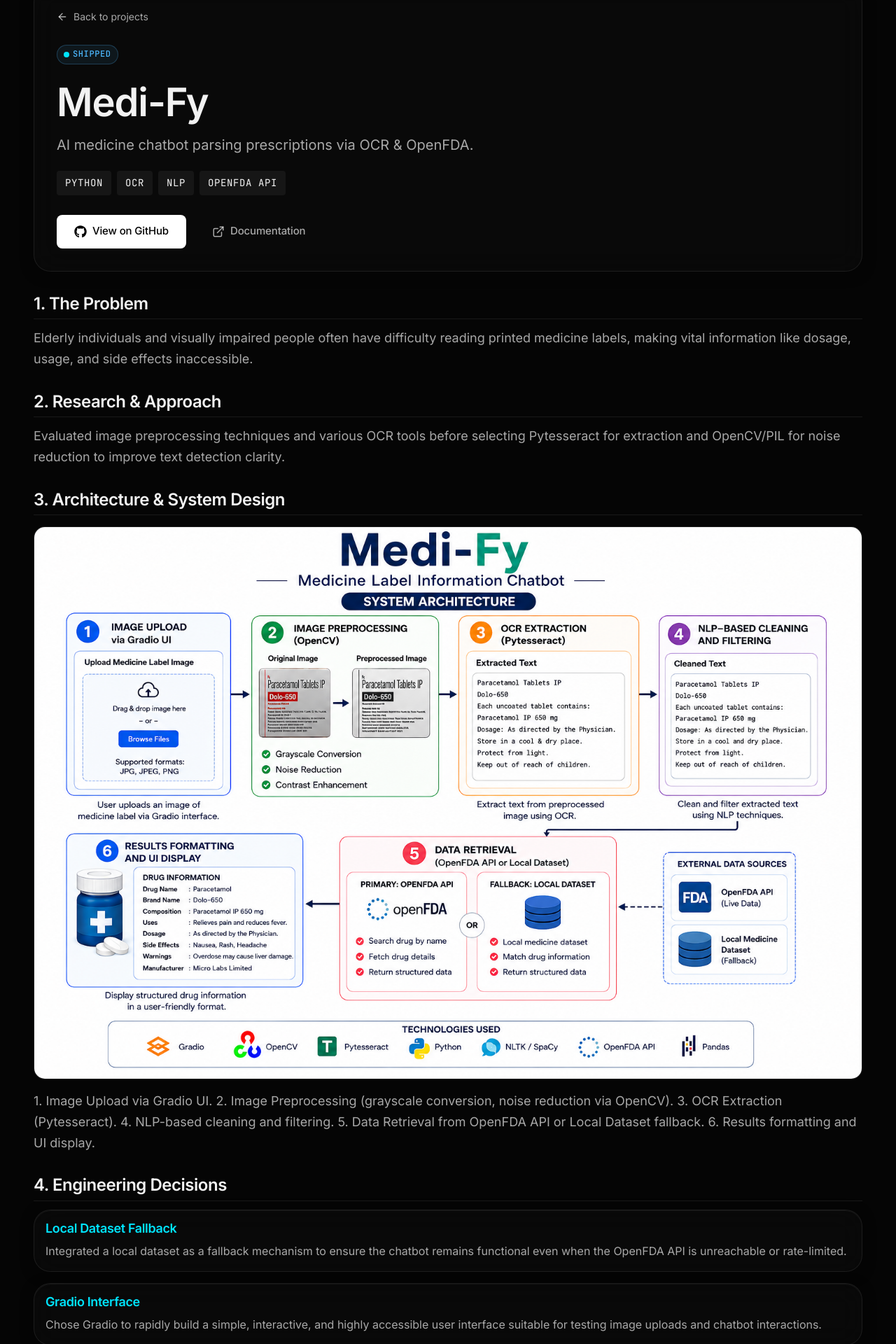
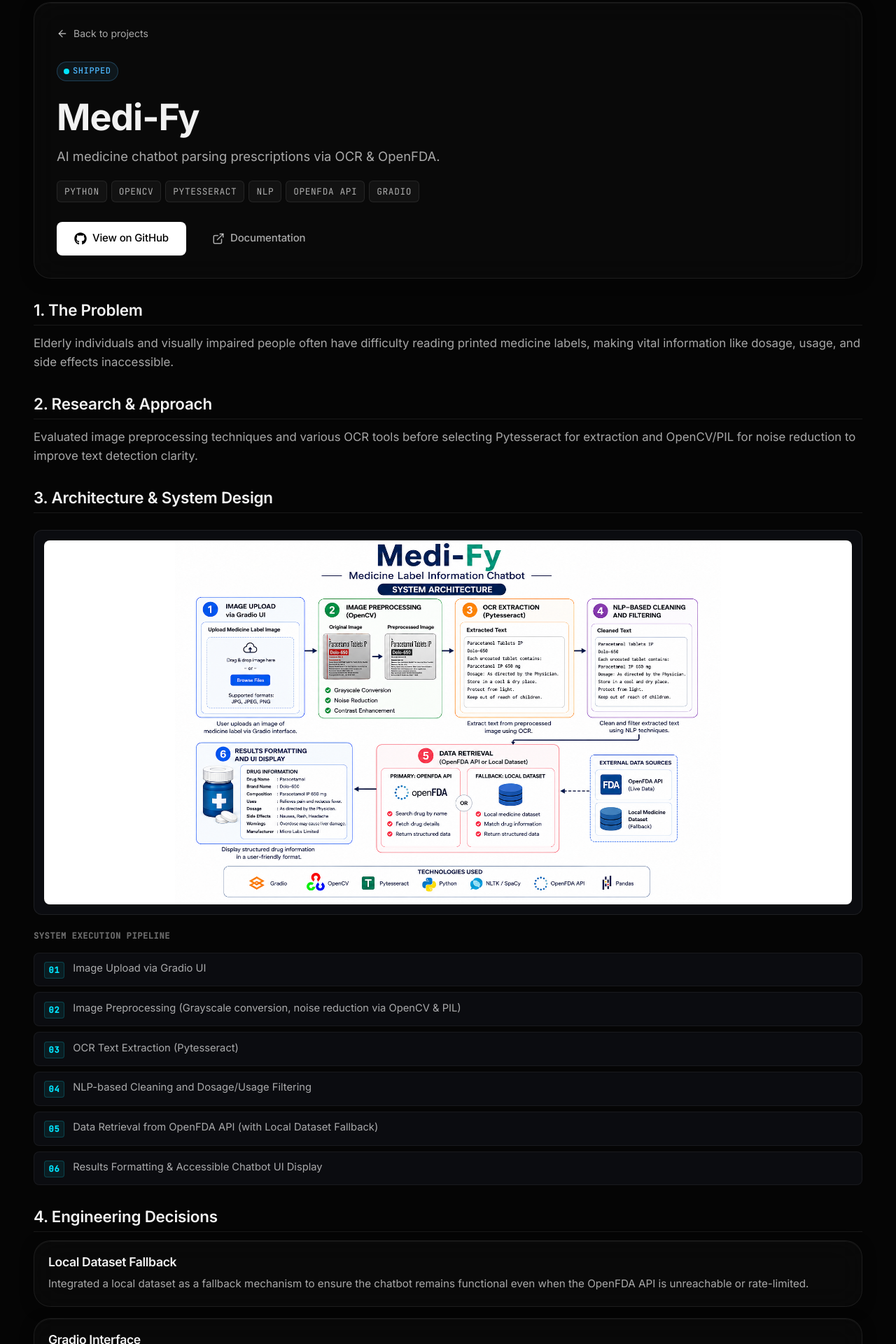
Before and after one commit to rzvn6660/Rizvin_Portfolio, a React (Vite) app: page /projects/medi-fy in a window 1280 px wide. Shown: the part 85-2005 px from the top of the page at 70% size. Built offline with nearby package versions, Linux system fonts and the light colour scheme.

Commit message:
Refine project case studies and navigation

```diff
--- a/src/data/projects.js
+++ b/src/data/projects.js
@@ -20,7 +20,17 @@ export const projects = [
     problem: 'Aging seniors face cognitive fatigue, complex nested smartphone menus, multi-dose medication regimens, and language barriers. Mainstream voice assistants lack regional language fluency and fail to provide deterministic safety guardrails or caregiver visibility when urgent health events occur.',
     research: 'Evaluated speech latency tolerances and safety failure modes with older adults. Established a hybrid architecture: deterministic backend services handle safety-critical workflows (medications, emergency dispatch) without LLM hallucination risk, while conversational memory relies on fast multilingual inference.',
     architectureDescription: '1. Spoken / Touch Input -> 2. Client Audio Preprocessing (Web Audio API) -> 3. Multilingual Whisper ASR -> 4. Deterministic Intent & Safety Classifier -> 5. Emergency Safety Bypass (Caregiver Alerts) OR Medication Engine / OCME Context Retrieval -> 6. Dual-LLM Orchestration (Groq Llama 3.3 70B with Gemini 2.5 Flash Fallback) -> 7. Speech Synthesis & Accessible React UI -> 8. Caregiver Telemetry & Escalation.',
-    architectureImage: '/ormaarchitecture.png',
+    architectureSteps: [
+      'Spoken / Touch Input via Senior-friendly Interface',
+      'Client Audio Preprocessing (Web Audio API)',
+      'Multilingual Whisper ASR Engine',
+      'Deterministic Intent & Safety Classifier',
+      'Emergency Safety Bypass (Caregiver Alerts) OR Medication Engine / OCME Context Retrieval',
+      'Dual-LLM Orchestration (Groq Llama 3.3 70B with Gemini 2.5 Flash Fallback)',
+      'Speech Synthesis & Accessible React UI',
+      'Caregiver Telemetry & Escalation Dispatch'
+    ],
+    architectureImage: '/orma-architecture.png',
     engineeringDecisions: [
       {
         title: 'Deterministic Emergency Safety Bypass',
@@ -48,9 +58,18 @@ export const projects = [
     featured: false,
     summary: 'An advanced, multilingual voice assistant designed specifically to bridge language barriers for tribal communities, focusing on Santali. It leverages ASR, MT, Generative AI Agents, and TTS to provide a seamless conversational interface.',
     problem: 'Tribal communities face significant barriers accessing digital services and healthcare information due to language constraints. Non-technical users need an intuitive voice interface in their native language (like Santali) to bridge this gap.',
-    research: 'Explored a Hybrid AI Intelligence approach, combining local offline-first SQLite FAQ caching with advanced LLMs (Groq, Gemini, Ollama) to ensure both reliability in low-connectivity areas and lightning-fast responses when online.',
+    research: 'Architected and implemented a Hybrid AI Intelligence pipeline, combining local offline-first SQLite FAQ caching with advanced LLMs (Groq, Gemini, Ollama) to ensure both reliability in low-connectivity environments and lightning-fast responses when online.',
     architectureDescription: '1. Voice Input (Santali) -> 2. ASR Module (IndicConformer) -> 3. Translation Module (IndicTrans Santali-to-English) -> 4. Cache Checking. If Query/Response Found: 5. Reverse Translation (IndicTrans) -> 6. Output Module (IndicParler TTS). If Not in Cache: 5. Intelligence Layer (Groq, Gemini, Ollama) -> 6. Reverse Translation (IndicTrans) -> 7. Output Module (IndicParler TTS).',
-    architectureImage: 'https://raw.githubusercontent.com/rzvn6660/Multilingual-AI/main/docs/images/architecture.png',
+    architectureSteps: [
+      'Voice Input (Santali / Tribal Speech)',
+      'ASR Module (AI4Bharat IndicConformer)',
+      'Translation Module (IndicTrans Santali-to-English)',
+      'Cache Checking (Offline-first SQLite FAQ Lookup)',
+      'Conditional Routing: If Cached, immediate reverse translation; If Miss, query Intelligence Layer (Groq Llama 3, Gemini 1.5, Ollama fallback)',
+      'Reverse Translation (IndicTrans English-to-Santali)',
+      'Output Module & Speech Synthesis (IndicParler TTS to User Audio)'
+    ],
+    architectureImage: '/triem-architecture.png',
     engineeringDecisions: [
       {
         title: 'Hybrid Brain Engine with Local Caching',
@@ -63,7 +82,7 @@ export const projects = [
     ],
     tradeoffs: 'While translating Santali to English as a pivot language introduces potential semantic shifts, it enables the system to leverage the massive reasoning power of state-of-the-art English LLMs (Groq, Gemini) that lack native Santali support.',
     lessonsLearned: 'Building for low-resource languages requires a multi-agent pipeline where each step (ASR -> MT -> LLM -> MT -> TTS) must be tightly optimized, as compounding latency is the biggest threat to a natural user experience.',
-    roadmap: 'Further optimization of local caching mechanisms and expanding the offline inference capabilities using lighter on-device models to fully remove cloud dependencies.'
+    roadmap: 'The core multilingual voice assistant pipeline (Santali ASR, MT, dynamic LLM failover, TTS, and local SQLite caching) is fully implemented and containerized. Planned future research focuses on lighter on-device quantized models to eliminate external cloud dependencies entirely.'
   },
   {
     slug: 'medi-fy',
@@ -71,7 +90,7 @@ export const projects = [
     tagline: 'AI medicine chatbot parsing prescriptions via OCR & OpenFDA.',
     status: 'SHIPPED',
     statusColor: 'shipped',
-    stack: ['Python', 'OCR', 'NLP', 'OpenFDA API'],
+    stack: ['Python', 'OpenCV', 'Pytesseract', 'NLP', 'OpenFDA API', 'Gradio'],
     github: 'https://github.com/rzvn6660/Medi-fy',
     demo: null,
     docs: 'https://github.com/rzvn6660/Medi-fy#readme',
@@ -80,6 +99,14 @@ export const projects = [
     problem: 'Elderly individuals and visually impaired people often have difficulty reading printed medicine labels, making vital information like dosage, usage, and side effects inaccessible.',
     research: 'Evaluated image preprocessing techniques and various OCR tools before selecting Pytesseract for extraction and OpenCV/PIL for noise reduction to improve text detection clarity.',
     architectureDescription: '1. Image Upload via Gradio UI. 2. Image Preprocessing (grayscale conversion, noise reduction via OpenCV). 3. OCR Extraction (Pytesseract). 4. NLP-based cleaning and filtering. 5. Data Retrieval from OpenFDA API or Local Dataset fallback. 6. Results formatting and UI display.',
+    architectureSteps: [
+      'Image Upload via Gradio UI',
+      'Image Preprocessing (Grayscale conversion, noise reduction via OpenCV & PIL)',
+      'OCR Text Extraction (Pytesseract)',
+      'NLP-based Cleaning and Dosage/Usage Filtering',
+      'Data Retrieval from OpenFDA API (with Local Dataset Fallback)',
+      'Results Formatting & Accessible Chatbot UI Display'
+    ],
     architectureImage: '/medify-architecture.png',
     engineeringDecisions: [
       {
@@ -93,6 +120,6 @@ export const projects = [
     ],
     tradeoffs: 'Relying on Pytesseract introduces challenges with highly curved or degraded physical labels. Extensive OpenCV preprocessing was required, trading off some processing speed for higher accuracy.',
     lessonsLearned: 'Robust NLP filtering is essential when bridging physical-world OCR extraction with strict external APIs like OpenFDA, as even minor misspellings cause API failures.',
-    roadmap: 'Enhancing the image preprocessing pipeline to better handle curved pill bottles and exploring LLM-based vision models for direct text extraction.'
+    roadmap: 'The complete medicine information pipeline—including OpenCV preprocessing, OCR text extraction, OpenFDA API integration, local dataset fallback, and the interactive Gradio interface—is fully completed and shipped. Future research focuses on evaluating multimodal vision LLMs for direct text extraction from distorted or curved physical packaging.'
   }
 ];
--- a/src/pages/ProjectCaseStudy.css
+++ b/src/pages/ProjectCaseStudy.css
@@ -1,6 +1,18 @@
+/* ==========================================================================
+   Project Case Study - Professional Engineering Narrative
+   ========================================================================== */
+
 .page-padding {
-  padding-top: var(--space-64);
+  padding-top: 5.5rem;
+  padding-bottom: 4rem;
   min-height: 100vh;
+}
+
+@media (max-width: 640px) {
+  .page-padding {
+    padding-top: 6.75rem;
+    padding-bottom: 3rem;
+  }
 }
 
 .case-study-container {
@@ -10,12 +22,17 @@
   gap: var(--space-32);
 }
 
+/* --------------------------------------------------------------------------
+   Case Study Header
+   -------------------------------------------------------------------------- */
 .case-study-header {
   padding: var(--space-24);
   display: flex;
   flex-direction: column;
   gap: var(--space-16);
-  background: linear-gradient(to bottom right, rgba(255, 255, 255, 0.03), rgba(138, 43, 226, 0.05));
+  background: #0b0c10;
+  border: 1px solid rgba(255, 255, 255, 0.08);
+  border-radius: var(--border-radius-md);
 }
 
 @media (min-width: 768px) {
@@ -34,10 +51,12 @@
   gap: 8px;
   color: var(--color-text-secondary);
   font-size: 0.875rem;
+  text-decoration: none;
+  transition: color 0.2s ease;
 }
 
 .back-link:hover {
-  color: var(--color-accent-primary);
+  color: var(--color-text-primary);
 }
 
 .case-study-title-group {
@@ -47,33 +66,40 @@
 }
 
 .cs-title {
-  font-size: 2.5rem;
+  font-size: 2.25rem;
+  line-height: 1.15;
+  font-weight: 700;
+  color: var(--color-text-primary);
+  letter-spacing: -0.02em;
 }
 
 @media (min-width: 768px) {
   .cs-title {
-    font-size: 3.5rem;
+    font-size: 3.25rem;
   }
 }
 
 .cs-tagline {
-  font-size: 1.25rem;
+  font-size: 1.15rem;
+  line-height: 1.5;
   color: var(--color-text-secondary);
-  max-width: 700px;
+  max-width: 720px;
 }
 
 .cs-stack {
   display: flex;
   flex-wrap: wrap;
-  gap: var(--space-8);
-  margin: var(--space-8) 0;
+  gap: 6px;
+  margin: 0.5rem 0;
 }
 
 .cs-tech-chip {
-  padding: 6px 12px;
-  background: rgba(255, 255, 255, 0.05);
-  border-radius: 4px;
-  font-size: 0.875rem;
+  padding: 4px 10px;
+  background: rgba(255, 255, 255, 0.04);
+  border: 1px solid rgba(255, 255, 255, 0.08);
+  border-radius: 6px;
+  font-size: 0.8rem;
+  color: var(--color-text-secondary);
 }
 
 .cs-links {
@@ -88,32 +114,29 @@
   cursor: not-allowed;
 }
 
-/* Content */
-.cs-content {
-  display: flex;
-  flex-direction: column;
-  gap: var(--space-32);
+/* --------------------------------------------------------------------------
+   Core Capabilities Panel (ORMA AI)
+   -------------------------------------------------------------------------- */
+.cs-capabilities-panel {
+  padding: 1.5rem;
+  background: #0b0c10;
+  border: 1px solid rgba(255, 255, 255, 0.08);
+  border-radius: var(--border-radius-md);
 }
 
-.cs-section h2 {
-  font-size: 1.5rem;
-  margin-bottom: var(--space-12);
+.cs-capabilities-panel h2 {
+  font-size: 1.25rem;
+  font-weight: 600;
   color: var(--color-text-primary);
-  border-bottom: 1px solid var(--color-border-subtle);
-  padding-bottom: var(--space-8);
+  margin-bottom: 1rem;
+  border-bottom: 1px solid rgba(255, 255, 255, 0.08);
+  padding-bottom: 0.5rem;
 }
 
-.cs-section p {
-  color: var(--color-text-secondary);
-  font-size: 1.125rem;
-}
-
-/* Status Grid for ORMA AI */
 .status-grid {
   display: grid;
   grid-template-columns: repeat(auto-fill, minmax(200px, 1fr));
   gap: var(--space-12);
-  padding: var(--space-16);
 }
 
 .status-item {
@@ -121,14 +144,15 @@
   flex-direction: column;
   gap: 4px;
   padding: var(--space-12);
-  background: rgba(0,0,0,0.2);
+  background: rgba(255, 255, 255, 0.02);
   border-radius: var(--border-radius-sm);
-  border: 1px solid var(--color-border-subtle);
+  border: 1px solid rgba(255, 255, 255, 0.06);
 }
 
 .item-label {
   font-weight: 500;
   font-size: 0.875rem;
+  color: var(--color-text-primary);
 }
 
 .item-status {
@@ -139,28 +163,66 @@
 .status-in-progress { color: #4db8ff; }
 .status-planned { color: var(--color-text-tertiary); }
 
-/* Decisions List */
-.decisions-list {
+/* --------------------------------------------------------------------------
+   Content Sections
+   -------------------------------------------------------------------------- */
+.cs-content {
   display: flex;
   flex-direction: column;
-  gap: var(--space-16);
+  gap: var(--space-32);
 }
 
-.decision-card {
-  padding: var(--space-16);
+.cs-section h2 {
+  font-size: 1.4rem;
+  font-weight: 600;
+  margin-bottom: var(--space-12);
+  color: var(--color-text-primary);
+  border-bottom: 1px solid rgba(255, 255, 255, 0.08);
+  padding-bottom: var(--space-8);
+  letter-spacing: -0.01em;
 }
 
-.decision-title {
-  font-size: 1.125rem;
-  margin-bottom: var(--space-8);
-  color: var(--color-accent-secondary);
+.cs-section p {
+  color: var(--color-text-secondary);
+  font-size: 1.05rem;
+  line-height: 1.65;
 }
 
-.decision-reasoning {
-  font-size: 1rem !important;
+/* --------------------------------------------------------------------------
+   Architecture Diagram & Pipeline Flow
+   -------------------------------------------------------------------------- */
+.diagram-image-container {
+  width: 100%;
+  margin: 1.5rem 0;
+  border-radius: 12px;
+  overflow: hidden;
+  border: 1px solid rgba(255, 255, 255, 0.08);
+  background: #0b0c10;
+  display: flex;
+  align-items: center;
+  justify-content: center;
+  padding: 14px;
 }
 
-/* Diagram Placeholder */
+.architecture-image {
+  width: 100%;
+  max-height: 520px;
+  object-fit: contain;
+  border-radius: 8px;
+  display: block;
+  background: #ffffff;
+}
+
+@media (max-width: 640px) {
+  .diagram-image-container {
+    padding: 8px;
+    margin: 1rem 0;
+  }
+  .architecture-image {
+    max-height: 380px;
+  }
+}
+
 .diagram-placeholder {
   width: 100%;
   aspect-ratio: 16 / 9;
@@ -169,7 +231,9 @@
   display: flex;
   align-items: center;
   justify-content: center;
-  background: rgba(0, 0, 0, 0.3);
+  background: #0b0c10;
+  border: 1px solid rgba(255, 255, 255, 0.08);
+  border-radius: 12px;
 }
 
 .diagram-content {
@@ -188,16 +252,17 @@
 
 .d-node {
   padding: 12px 24px;
-  border: 1px solid var(--color-accent-primary);
+  border: 1px solid rgba(255, 255, 255, 0.15);
   border-radius: var(--border-radius-sm);
-  background: rgba(138, 43, 226, 0.1);
+  background: rgba(255, 255, 255, 0.03);
   font-family: var(--font-mono);
   font-size: 0.75rem;
 }
 
 .d-node.core {
-  border-color: var(--color-accent-secondary);
-  background: rgba(0, 229, 255, 0.1);
+  border-color: #00e5ff;
+  background: rgba(0, 229, 255, 0.08);
+  color: #00e5ff;
 }
 
 .d-line {
@@ -206,11 +271,99 @@
   background: var(--color-border-subtle);
 }
 
-/* Footer Next link */
+/* Architecture Pipeline Flow */
+.architecture-pipeline {
+  margin-top: 1.5rem;
+  display: flex;
+  flex-direction: column;
+  gap: 0.75rem;
+}
+
+.pipeline-title {
+  font-size: 0.75rem;
+  text-transform: uppercase;
+  letter-spacing: 0.05em;
+  color: var(--color-text-tertiary);
+  margin-bottom: 0.25rem;
+}
+
+.pipeline-steps {
+  list-style: none;
+  padding: 0;
+  margin: 0;
+  display: flex;
+  flex-direction: column;
+  gap: 0.5rem;
+}
+
+.pipeline-step-item {
+  display: flex;
+  align-items: flex-start;
+  gap: 0.75rem;
+  padding: 0.65rem 0.85rem;
+  background: #0b0c10;
+  border: 1px solid rgba(255, 255, 255, 0.06);
+  border-radius: 8px;
+  font-size: 0.92rem;
+  line-height: 1.5;
+  color: var(--color-text-secondary);
+}
+
+.step-number {
+  display: inline-flex;
+  align-items: center;
+  justify-content: center;
+  font-size: 0.72rem;
+  font-weight: 600;
+  color: #00e5ff;
+  background: rgba(0, 229, 255, 0.08);
+  border: 1px solid rgba(0, 229, 255, 0.2);
+  border-radius: 4px;
+  padding: 2px 6px;
+  flex-shrink: 0;
+  margin-top: 2px;
+}
+
+.step-text {
+  flex: 1;
+}
+
+/* --------------------------------------------------------------------------
+   Engineering Decisions
+   -------------------------------------------------------------------------- */
+.decisions-list {
+  display: flex;
+  flex-direction: column;
+  gap: var(--space-16);
+}
+
+.decision-card {
+  padding: 1.25rem;
+  background: #0b0c10;
+  border: 1px solid rgba(255, 255, 255, 0.08);
+  border-radius: var(--border-radius-sm);
+}
+
+.decision-title {
+  font-size: 1.1rem;
+  font-weight: 600;
+  margin-bottom: var(--space-8);
+  color: var(--color-text-primary);
+}
+
+.decision-reasoning {
+  font-size: 0.95rem !important;
+  color: var(--color-text-secondary);
+  line-height: 1.6;
+}
+
+/* --------------------------------------------------------------------------
+   Footer Next Project Link
+   -------------------------------------------------------------------------- */
 .cs-footer {
   margin-top: var(--space-32);
   padding-top: var(--space-32);
-  border-top: 1px solid var(--color-border-subtle);
+  border-top: 1px solid rgba(255, 255, 255, 0.08);
 }
 
 .next-project-card {
@@ -220,45 +373,49 @@
   text-align: center;
   align-items: center;
   gap: var(--space-8);
-  position: relative;
-  overflow: hidden;
+  background: #0b0c10;
+  border: 1px solid rgba(255, 255, 255, 0.08);
+  border-radius: var(--border-radius-md);
+  text-decoration: none;
+  transition: border-color 0.2s ease, transform 0.2s ease;
+}
+
+.next-project-card:hover {
+  border-color: rgba(255, 255, 255, 0.2);
+  transform: translateY(-2px);
 }
 
 .next-label {
-  font-size: 0.875rem;
-  color: var(--color-text-secondary);
+  font-size: 0.8rem;
+  color: var(--color-text-tertiary);
   text-transform: uppercase;
   letter-spacing: 0.05em;
 }
 
 .next-title {
   font-size: 1.5rem;
+  font-weight: 600;
   color: var(--color-text-primary);
 }
 
 .next-icon {
-  color: var(--color-accent-primary);
-  transition: transform var(--transition-fast);
+  color: var(--color-text-secondary);
+  transition: transform var(--transition-fast), color 0.2s ease;
 }
 
 .next-project-card:hover .next-icon {
-  transform: translateX(8px);
+  transform: translateX(6px);
+  color: var(--color-text-primary);
 }
 
-.diagram-image-container {
-  width: 100%;
-  margin: var(--space-16) 0;
-  border-radius: var(--border-radius-md);
-  overflow: hidden;
-  border: 1px solid var(--color-border-subtle);
-  background: rgba(255, 255, 255, 0.02);
-  display: flex;
-  align-items: center;
-  justify-content: center;
+/* --------------------------------------------------------------------------
+   Accessibility: Reduced Motion
+   -------------------------------------------------------------------------- */
+@media (prefers-reduced-motion: reduce) {
+  .next-project-card,
+  .next-icon,
+  .back-link {
+    transition: none !important;
+    transform: none !important;
+  }
 }
-
-.architecture-image {
-  width: 100%;
-  height: auto;
-  display: block;
-}
--- a/src/pages/ProjectCaseStudy.jsx
+++ b/src/pages/ProjectCaseStudy.jsx
@@ -71,8 +71,8 @@ export default function ProjectCaseStudy() {
         </div>
 
         {project.progressItems && (
-          <div className="cs-section glass-panel">
-            <h2>Development Status</h2>
+          <div className="cs-capabilities-panel">
+            <h2>Core Capabilities (Beta 1)</h2>
             <div className="status-grid">
               {project.progressItems.map(item => (
                 <div key={item.label} className="status-item">
@@ -105,7 +105,7 @@ export default function ProjectCaseStudy() {
                 <img src={project.architectureImage} alt={`${project.title} Architecture Diagram`} className="architecture-image" />
               </div>
             ) : (
-              <div className="diagram-placeholder glass-panel">
+              <div className="diagram-placeholder">
                 <div className="diagram-content">
                   <span className="text-mono" style={{ color: 'var(--color-text-tertiary)' }}>
                     System Architecture Diagram<br />(Visual Placeholder)
@@ -121,7 +121,21 @@ export default function ProjectCaseStudy() {
               </div>
             )}
 
-            <p>{project.architectureDescription}</p>
+            {project.architectureSteps ? (
+              <div className="architecture-pipeline">
+                <h3 className="pipeline-title text-mono">System Execution Pipeline</h3>
+                <ol className="pipeline-steps">
+                  {project.architectureSteps.map((step, idx) => (
+                    <li key={idx} className="pipeline-step-item">
+                      <span className="step-number text-mono">{String(idx + 1).padStart(2, '0')}</span>
+                      <span className="step-text">{step}</span>
+                    </li>
+                  ))}
+                </ol>
+              </div>
+            ) : (
+              <p>{project.architectureDescription}</p>
+            )}
           </section>
 
           <section className="cs-section">
```
Also changed, not shown: src/components/ScrollToTop.jsx (+20 -3 lines).
